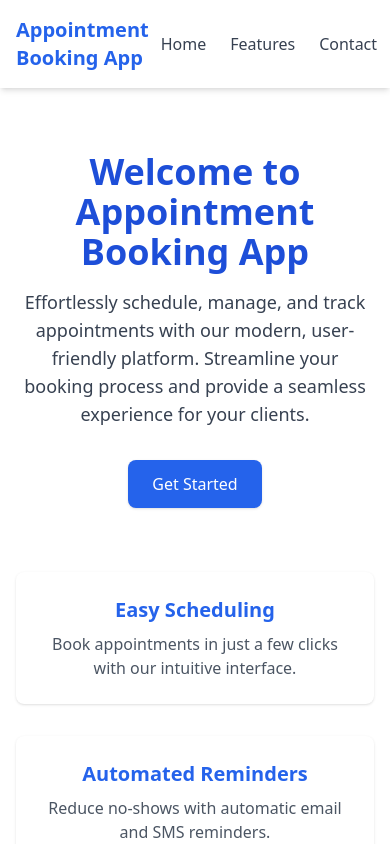
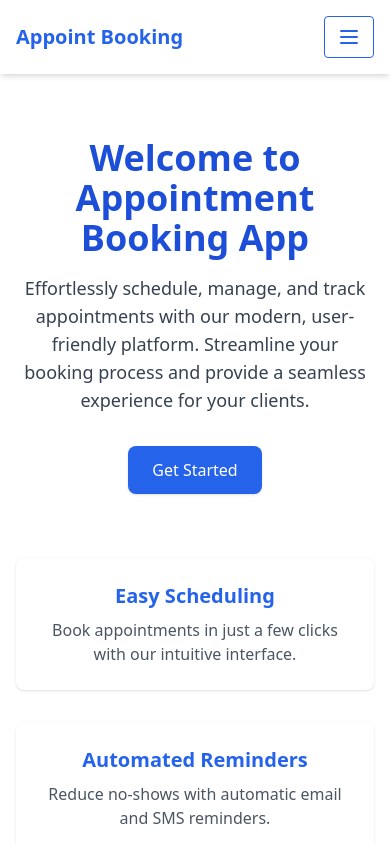
Before and after one commit to Nichu055/Appointment-Booking-App, a React (Vite) app: page / in a window 390 px wide. Shown: the top 844 px of the page. Built offline with nearby package versions, Linux system fonts and the light colour scheme.

Commit message:
dropdown for mobile view

```diff
--- a/src/components/Navbar.tsx
+++ b/src/components/Navbar.tsx
@@ -1,14 +1,40 @@
-const Navbar = () => (
+import { useState } from 'react';
+
+const Navbar = () => {
+  const [menuOpen, setMenuOpen] = useState(false);
+
+  return (
     <nav className="bg-white shadow-md">
-    <div className="container mx-auto px-4 py-4 flex justify-between items-center">
-      <span className="text-xl font-bold text-blue-600">Appointment Booking App</span>
-      <div>
+      <div className="container mx-auto px-4 py-4 flex justify-between items-center relative">
+        <span className="text-xl font-bold text-blue-600">Appoint Booking</span>
+        {/* Desktop links */}
+        <div className="hidden md:flex">
           <a href="#" className="text-gray-700 hover:text-blue-600 px-3">Home</a>
           <a href="#" className="text-gray-700 hover:text-blue-600 px-3">Features</a>
-        <a href="#" className="text-gray-700 hover:text-blue-600 px-3">Contact</a>
+          <a href="#" className="text-gray-700 hover:text-blue-600 px-3">Login</a>
         </div>
+        {/* Hamburger for mobile */}
+        <button
+          className="md:hidden flex items-center px-3 py-2 border rounded text-blue-600 border-blue-600"
+          onClick={() => setMenuOpen(!menuOpen)}
+          aria-label="Toggle menu"
+        >
+          <svg className="h-6 w-6" fill="none" stroke="currentColor" viewBox="0 0 24 24">
+            <path strokeLinecap="round" strokeLinejoin="round" strokeWidth={2}
+              d="M4 6h16M4 12h16M4 18h16" />
+          </svg>
+        </button>
+        {/* Mobile dropdown */}
+        {menuOpen && (
+          <div className="md:hidden absolute right-4 top-full w-40 bg-white rounded shadow px-4 py-2 z-10">
+            <a href="#" className="block text-gray-700 hover:text-blue-600 py-2">Home</a>
+            <a href="#" className="block text-gray-700 hover:text-blue-600 py-2">Features</a>
+            <a href="#" className="block text-gray-700 hover:text-blue-600 py-2">Login</a>
+          </div>
+        )}
       </div>
     </nav>
   );
+};
 
 export default Navbar;
```
Lines whose indentation alone changed are shown as unchanged.
